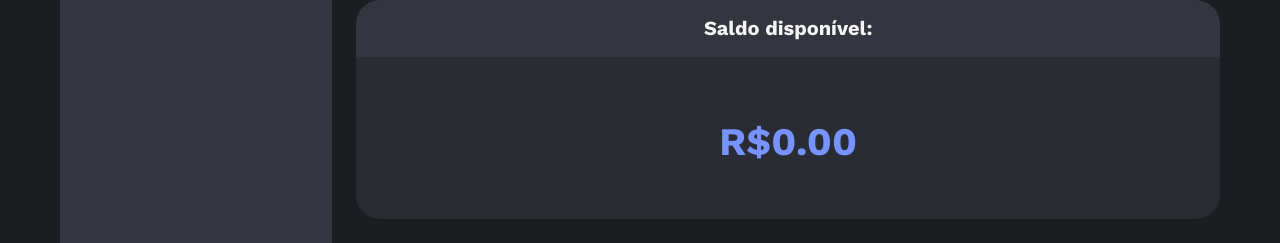
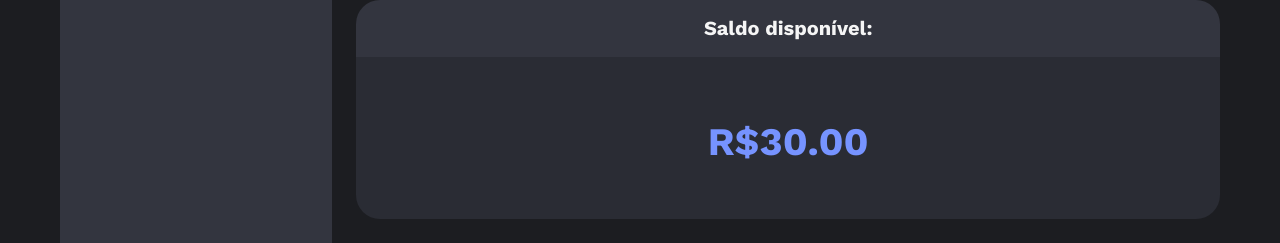
Before and after one commit to aldtorres/poupapp, an Angular app: page / in a window 1280 px wide. Shown: the part 186-429 px from the top of the page. Built offline with nearby package versions, Linux system fonts and the light colour scheme.

Commit message:
DIRETIVA - appDestaqueValorNumericoDirective - passando valor para verificar como condição - reutilizar

```diff
--- a/src/app/area-financeira/area-financeira.component.ts
+++ b/src/app/area-financeira/area-financeira.component.ts
@@ -12,7 +12,7 @@
   styleUrl: './area-financeira.component.css'
 })
 export class AreaFinanceiraComponent {
-  saldo = 0;
+  saldo = 30;
 
   transacoes: Transacao[] = [
     {
--- a/src/app/area-financeira/saldo/saldo.component.html
+++ b/src/app/area-financeira/saldo/saldo.component.html
@@ -4,7 +4,10 @@
   </div>
 
   <div class="corpo-card">
-    <span class="valor texto-xxxl">
+    <span class="valor texto-xxxl"
+      [appDestaqueValorNumericoDirective]="saldo()"
+      corPositiva="var(--violeta-destaque)"
+    >
       {{ saldo() | currency:"BRL" }}
     </span>
   </div>
--- a/src/app/area-financeira/saldo/saldo.component.ts
+++ b/src/app/area-financeira/saldo/saldo.component.ts
@@ -1,9 +1,10 @@
 import { CurrencyPipe } from '@angular/common';
 import { Component, input } from '@angular/core';
+import { DestaqueValorNumericoDirective } from '../../compartilhados/destaque-valor-numerico.directive';
 
 @Component({
   selector: 'app-saldo',
-  imports: [CurrencyPipe],
+  imports: [CurrencyPipe, DestaqueValorNumericoDirective],
   templateUrl: './saldo.component.html',
   styleUrl: './saldo.component.css'
 })
--- a/src/app/compartilhados/destaque-valor-numerico.directive.ts
+++ b/src/app/compartilhados/destaque-valor-numerico.directive.ts
@@ -7,7 +7,11 @@
 })
 export class DestaqueValorNumericoDirective {
 
+    //inpu requerido
     appDestaqueValorNumericoDirective = input.required<number>();
+    //input opcional
+    corPositiva = input("var(--destaque-receita)")
+    corNegativa = input("var(--destaque-despesa)")
 
     //ElementRef ref do elemento do DOm = > iNJE.dep
     constructor(elemento : ElementRef<HTMLElement>){
@@ -19,9 +23,9 @@
             //sempre dentro do afterRender, alterar apenas após renderizar!
 
             if(this.appDestaqueValorNumericoDirective() > 0){
-                elemento.nativeElement.style.color = "var(--destaque-receita)";
+                elemento.nativeElement.style.color = this.corPositiva();
             }else if(this.appDestaqueValorNumericoDirective() < 0){
-                elemento.nativeElement.style.color = "var(--destaque-despesa)";
+                elemento.nativeElement.style.color = this.corNegativa();
             }
 
 
```
